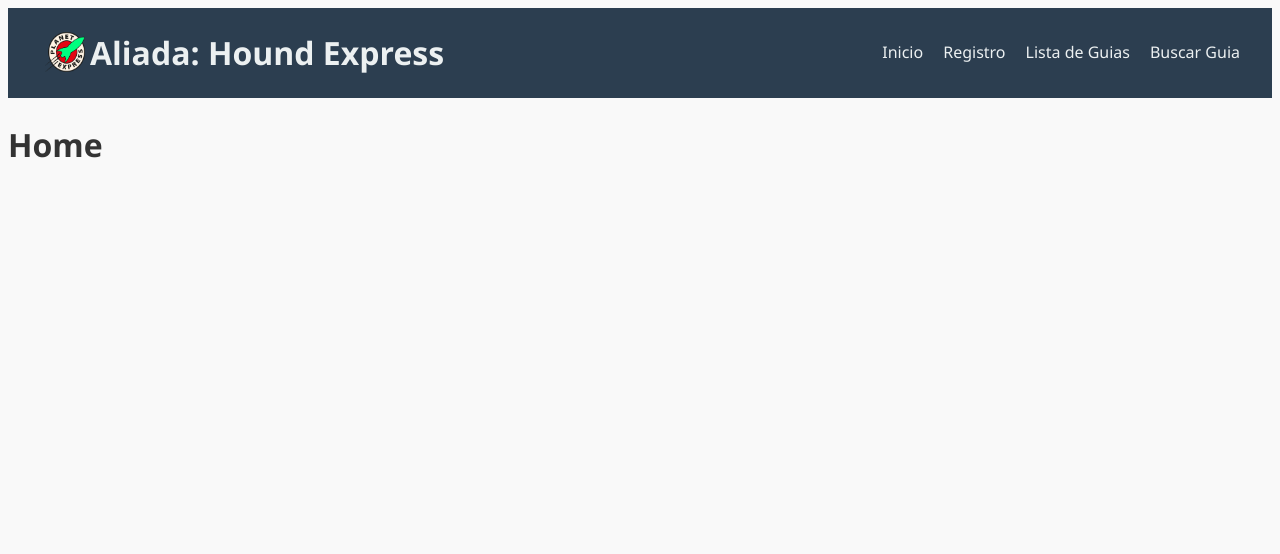
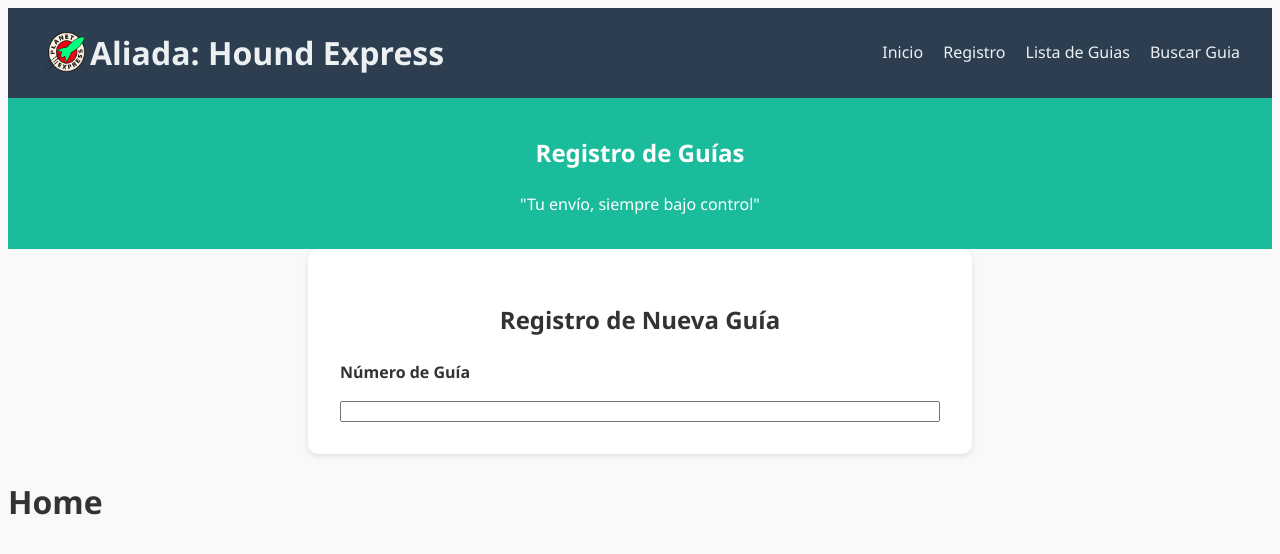
Before and after one commit to MiguelSerralde/ebac_ReactTS_alliadaHoundExpress, a React (Create React App) app: page / in a window 1280 px wide. Shown: the top 554 px of the page. Built offline with nearby package versions, Linux system fonts and the light colour scheme.

Commit message:
bodyUpdate

```diff
--- a/src/App.js
+++ b/src/App.js
@@ -1,4 +1,5 @@
 import Header from "./components/header/header.tsx";
+import Register from "./components/register/register.tsx";
 import { GlobalStyle } from "./theme/globalstyle.js";
 
 function App() {
@@ -6,6 +7,7 @@ function App() {
     <>
       <GlobalStyle/>
       <Header/>
+      <Register/>
       <h1>Home</h1>
     </>
   );
--- /dev/null
+++ b/src/components/register/index.js
@@ -0,0 +1,39 @@
+import styled from "styled-components"
+import Themes from "../../theme/index"
+
+const BannerSection = styled.section `
+    background: ${props => Themes.colors.colorPrimary};
+    color: white;
+    text-align: center;
+    padding: 1rem;
+`
+
+const FormSection = styled.section`
+    background: white;
+    padding: 2rem;
+    margin: auto;
+    max-width: 600px;
+    border-radius: 10px;
+    box-shadow: 0 2px 6px rgba(0,0,0,0.1);
+`
+
+const TitleH2 = styled.h2`
+    text-align: center;
+`
+
+const ContainerForm = styled.form`
+    display: grid;
+    gap: 1rem;
+`
+
+const InputForm = styled.input `
+    font-weight: bold;
+`
+
+export {
+    BannerSection,
+    FormSection,
+    TitleH2,
+    ContainerForm,
+    InputForm
+}
--- /dev/null
+++ b/src/components/register/register.tsx
@@ -0,0 +1,24 @@
+import React from 'react'
+import { BannerSection, ContainerForm, FormSection, TitleH2 } from './index.js'
+
+const Register = () => {
+  return (
+    <>
+      <BannerSection>
+        <div className="banner__content">
+            <h2 className="banner__title">Registro de Guías</h2>
+            <p className="banner__slogan">"Tu envío, siempre bajo control"</p>
+        </div>
+      </BannerSection>
+      <FormSection id='Register'>
+        <TitleH2>Registro de Nueva Guía</TitleH2>
+        <ContainerForm id='frmRegister'>
+            <label><b>Número de Guía</b></label>
+            <input className="form__input" type="text" id="numero" name="numero" required></input>
+        </ContainerForm>
+      </FormSection>
+    </>
+  )
+}
+
+export default Register
```
Also changed, not shown: 1 other file (tests, documents, lock files or other folders).
